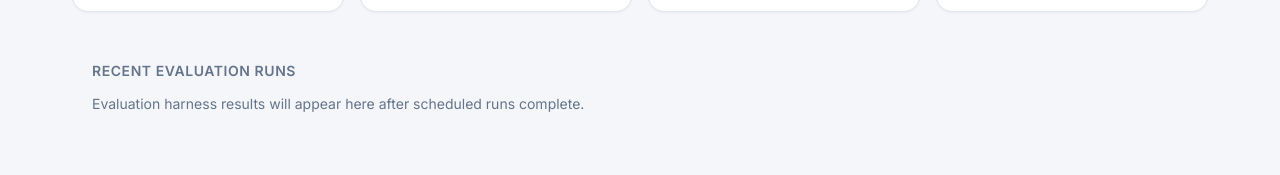
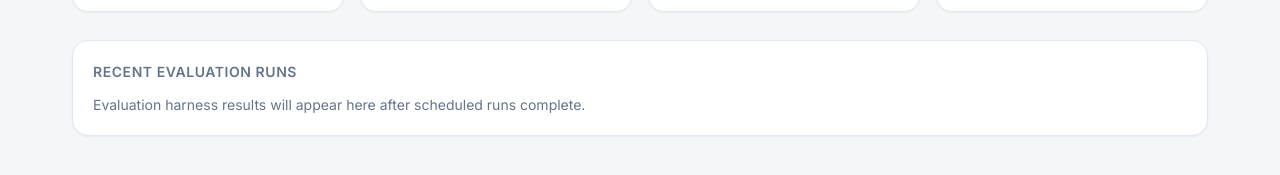
Before and after one commit to AdnanRaza88/autonomous-coding-agent, a React (Vite) app in the folder frontend/: page /evaluation in a window 1280 px wide. Shown: the part 283-458 px from the top of the page. Built offline with nearby package versions, Linux system fonts and the light colour scheme.

Commit message:
Use card class on Evaluation page

```diff
--- a/frontend/src/pages/Evaluation.tsx
+++ b/frontend/src/pages/Evaluation.tsx
@@ -20,7 +20,7 @@ function Evaluation() {
           <div className="label">Human Intervention</div>
         </div>
       </div>
-      <div className="glass-card" style={{ padding: 20 }}>
+      <div className="card" style={{ padding: 20 }}>
         <h2 className="section-title">Recent Evaluation Runs</h2>
         <p style={{ fontSize: 14, color: "var(--text-secondary)" }}>
           Evaluation harness results will appear here after scheduled runs complete.
```
